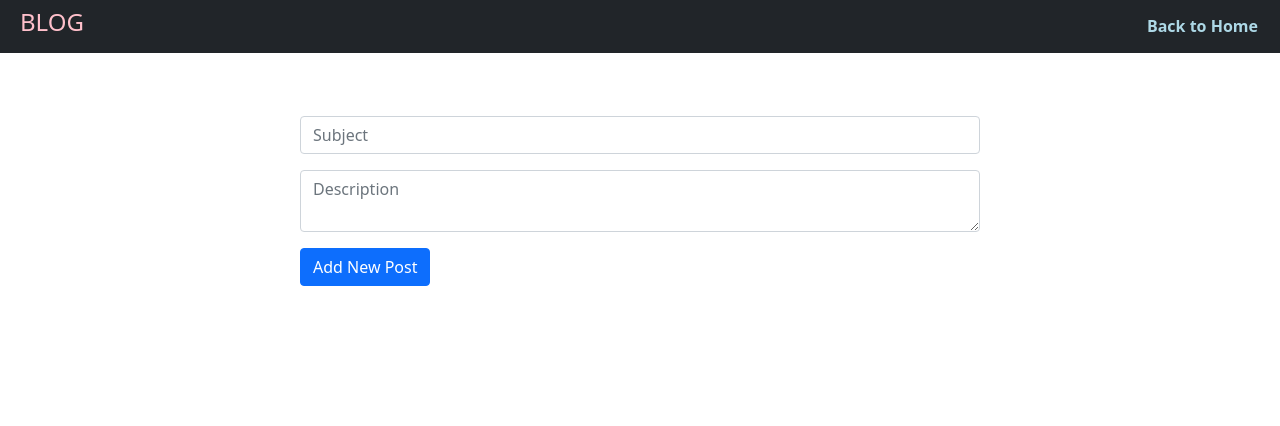
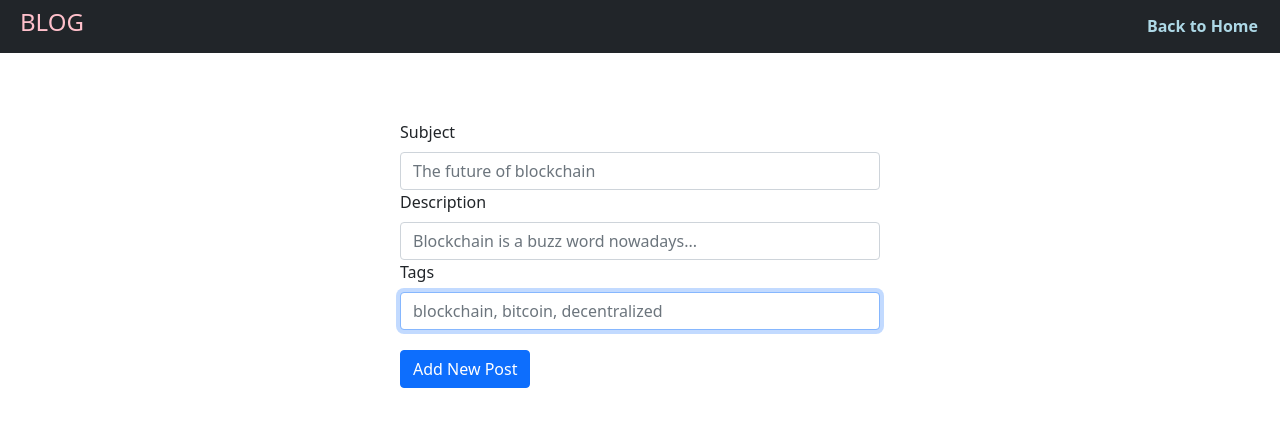
Before and after one commit to COMP-440-CSUN/Proj-1-Frontend, a React (Create React App) app: page /blog in a window 1280 px wide. Shown: the top 426 px of the page. Built offline with nearby package versions, Linux system fonts and the light colour scheme.

Commit message:
Added Create Post

```diff
--- a/src/pages/Blog.js
+++ b/src/pages/Blog.js
@@ -1,12 +1,33 @@
-import React from "react";
+import React, { useState } from "react";
 import {
   Form,
   Button,
   Navbar
 } from "react-bootstrap";
 import { NavLink } from "react-router-dom";
+import { useHistory } from "react-router";
+import axios from "axios";
 
 export default function Blog() {
+  const [subject, setSubject] = useState("");
+  const [description, setDescription] = useState("");
+  const [tags, setTags] = useState("");
+
+  let history = useHistory();
+
+  const createPost = async (e) => {
+    e.preventDefault();
+    await axios.post('http://localhost:5000/postBlog', {
+      subject: subject,
+      description: description,
+      tags: tags
+    }).then(()=>
+    {
+      console.log('Success');
+      window.alert("New Post was created successfully.")
+      history.push("/home");
+    })
+  }
 
   return (
     <div className="Blog">
@@ -14,10 +35,38 @@ export default function Blog() {
         <h4 className="blogTitle">BLOG</h4>
         <NavLink exact to = "/home" className="home">Back to Home</NavLink>
       </Navbar>
-        <Form>
-          <input className="form-control my-3" placeholder="Subject"/>
-          <textarea className="form-control my-3" placeholder="Description"></textarea>
-          <Button>Add New Post</Button>
+        <Form onSubmit={createPost}>
+          <Form.Group>
+            <Form.Label>Subject</Form.Label>
+            <Form.Control
+              autoFocus
+              placeholder="The future of blockchain"
+              value={subject}
+              onChange={(e) => setSubject(e.target.value)}
+            >
+            </Form.Control>
+          </Form.Group>
+          <Form.Group>
+            <Form.Label>Description</Form.Label>
+            <Form.Control
+              autoFocus
+              placeholder="Blockchain is a buzz word nowadays..."
+              value={description}
+              onChange={(e) => setDescription(e.target.value)}
+            >
+            </Form.Control>
+          </Form.Group>
+          <Form.Group>
+            <Form.Label>Tags</Form.Label>
+            <Form.Control
+              autoFocus
+              placeholder="blockchain, bitcoin, decentralized"
+              value={tags}
+              onChange={(e) => setTags(e.target.value)}
+            >
+            </Form.Control>
+          </Form.Group>
+          <Button className="postBtn" type="submit">Add New Post</Button>
         </Form>
     </div>
   );
--- a/src/styles.scss
+++ b/src/styles.scss
@@ -80,12 +80,16 @@ a:link {
 }
 
 .Blog {
-    padding-left: 300px;
-    padding-right: 300px;
-    padding-top: 100px;
+    padding-left: 400px;
+    padding-right: 400px;
+    padding-top: 120px;
 }
 
 .signOutBtn {
     color: lightblue;
     padding-right: 20px;
 }
+
+.postBtn {
+    margin-top: 20px;
+}
```
